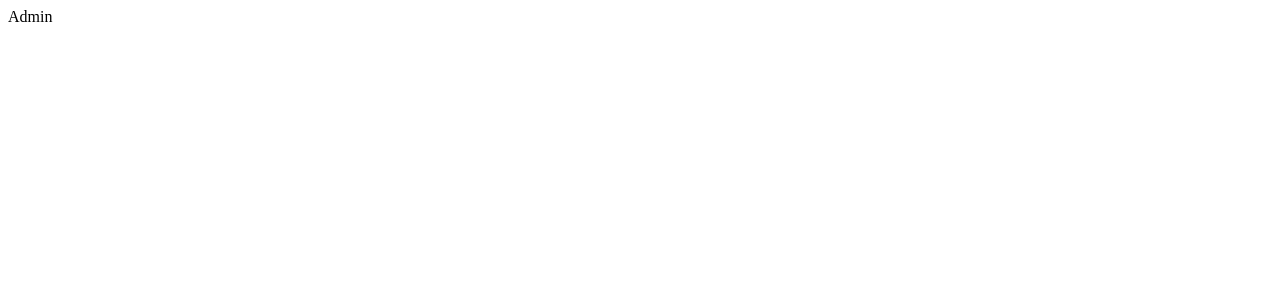
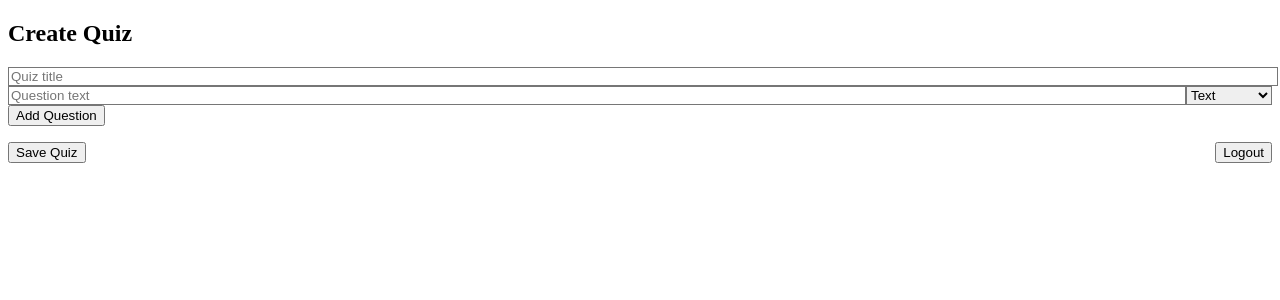
Before and after one commit to 1197chandu/quize-managment, a React (Vite) app: page /admin in a window 1280 px wide. Shown: the top 300 px of the page. Built offline with nearby package versions, Linux system fonts and the light colour scheme; sample sign-in values are in the browser's storage.

Commit message:
Add Admin page with quiz creation functionality

```diff
--- a/src/pages/Admin.jsx
+++ b/src/pages/Admin.jsx
@@ -1,7 +1,110 @@
-import React from "react";
+import { useState } from "react";
+import { useNavigate } from "react-router-dom";
 
 const Admin = () => {
-  return <div>Admin</div>;
+  const navigate = useNavigate();
+  const [title, setTitle] = useState("");
+  const [questions, setQuestions] = useState([]);
+  const [questionText, setQuestionText] = useState("");
+  const [type, setType] = useState("text");
+  const [options, setOptions] = useState("");
+
+  const addQuestion = () => {
+    const newQ = {
+      text: questionText,
+      type,
+      options: options ? options.split(",") : [],
+    };
+    setQuestions([...questions, newQ]);
+    setQuestionText("");
+    setOptions("");
+  };
+
+  const saveQuiz = () => {
+    const quizzes = JSON.parse(localStorage.getItem("quizzes")) || [];
+    quizzes.push({ title, questions });
+    localStorage.setItem("quizzes", JSON.stringify(quizzes));
+    alert("Quiz saved!");
+    navigate("/");
+  };
+
+  const logout = () => {
+    localStorage.removeItem("isAdmin");
+    navigate("/");
+  };
+
+  return (
+    <div className="max-w-3xl mx-auto mt-10 p-6 bg-white rounded-lg shadow-md">
+      <h2 className="text-2xl font-bold mb-4">Create Quiz</h2>
+
+      <input
+        type="text"
+        placeholder="Quiz title"
+        className="w-full border rounded px-3 py-2 mb-3"
+        value={title}
+        onChange={(e) => setTitle(e.target.value)}
+      />
+
+      <div className="flex gap-2 mb-3">
+        <input
+          type="text"
+          placeholder="Question text"
+          className="flex-1 border rounded px-3 py-2"
+          value={questionText}
+          onChange={(e) => setQuestionText(e.target.value)}
+        />
+        <select
+          value={type}
+          onChange={(e) => setType(e.target.value)}
+          className="border rounded px-2"
+        >
+          <option value="text">Text</option>
+          <option value="mcq">MCQ</option>
+          <option value="boolean">True/False</option>
+        </select>
+      </div>
+
+      {type === "mcq" && (
+        <input
+          type="text"
+          placeholder="Comma-separated options"
+          className="w-full border rounded px-3 py-2 mb-3"
+          value={options}
+          onChange={(e) => setOptions(e.target.value)}
+        />
+      )}
+
+      <button
+        onClick={addQuestion}
+        className="bg-blue-500 text-white px-4 py-2 rounded hover:bg-blue-600"
+      >
+        Add Question
+      </button>
+
+      <ul className="mt-4 list-disc pl-5">
+        {questions.map((q, i) => (
+          <li key={i}>
+            {q.text} ({q.type})
+          </li>
+        ))}
+      </ul>
+
+      <div className="flex justify-between mt-6">
+        <button
+          onClick={saveQuiz}
+          className="bg-green-500 text-white px-4 py-2 rounded hover:bg-green-600"
+        >
+          Save Quiz
+        </button>
+        <button
+          onClick={logout}
+          className="bg-gray-500 text-white px-4 py-2 rounded hover:bg-gray-600"
+        >
+          Logout
+        </button>
+      </div>
+    </div>
+  );
 };
 
 export default Admin;
```
